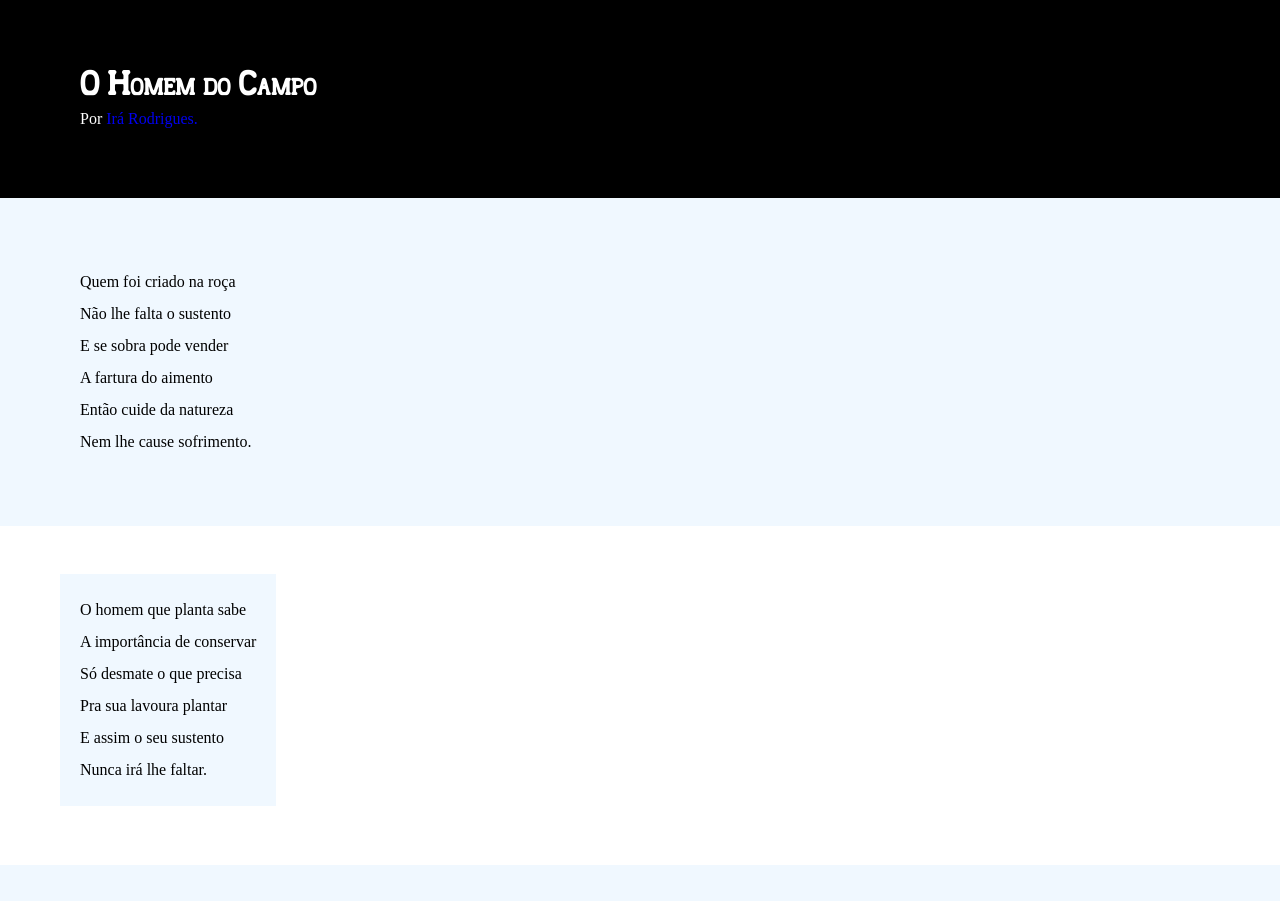
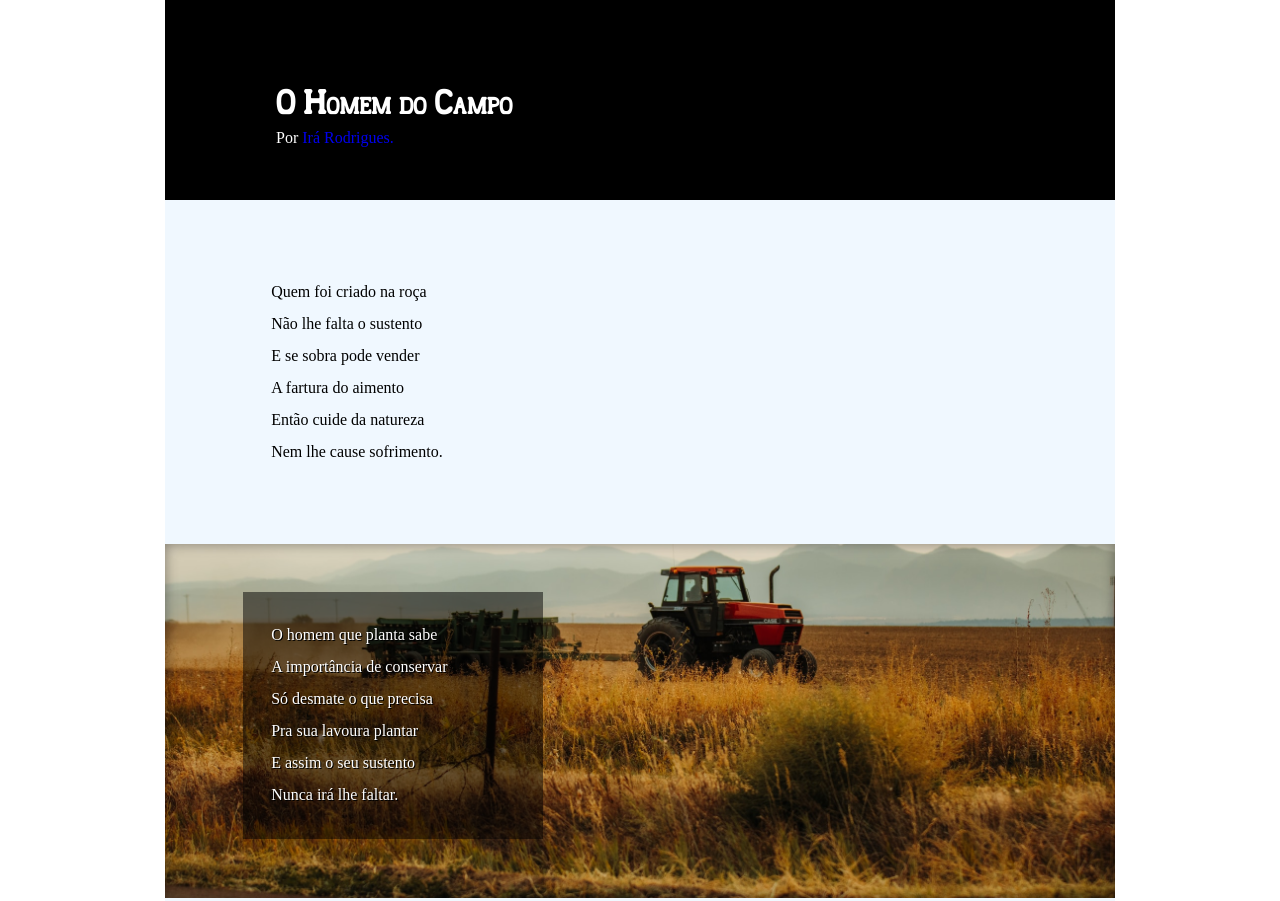
Before and after one commit to gothlul/Cordel_-_A_Poesia, a plain HTML site: page index.html in a window 1280 px wide. Shown: the top 901 px of the page. Drawn offline with Linux system fonts and the light colour scheme.

Commit message:
Adicionando imagens

```diff
--- a/index.html
+++ b/index.html
@@ -10,14 +10,17 @@
 
 <body>
     <header>
+        <div>
             <h1>O Homem do Campo</h1>
             <p>Por <a href="https://www.recantodasletras.com.br/autor.php?id=117353" target="_blank">Irá Rodrigues.</a></p>
+        </div>
     </header>
 
     <!--------------------------------------->
 
     <main>
         <section class="folha">
+            <div>
                 <p>
                     Quem foi criado na roça<br>
                     Não lhe falta o sustento<br>
@@ -26,9 +29,12 @@
                     Então cuide da natureza<br>
                     Nem lhe cause sofrimento.
                 </p>
+            </div>
+
         </section>
 
-        <section>
+        <section id="img-01">
+            <div>
                 <p>
                     O homem que planta sabe<br>
                     A importância de conservar<br>
@@ -37,9 +43,11 @@
                     E assim o seu sustento<br>
                     Nunca irá lhe faltar.
                 </p>
+            </div>
         </section>
 
         <section class="folha">
+            <div>
                 <p>
                     No campo de tudo tem<br>
                     Porco, galinha e o ovo<br>
@@ -57,9 +65,11 @@
                     A natureza fornece tudo<br>
                     É só cuidar bem do chão.
                 </p>
+            </div>
         </section>
 
-        <section>
+        <section id="img-02">
+            <div>
                 <p>
                     Água no rio a vontade<br>
                     Lugar feliz para se morar<br>
@@ -68,9 +78,11 @@
                     A vida na roça é boa<br>
                     E não ficam sem estudar.
                 </p>
+            </div>
         </section>
 
         <section class="folha">
+            <div>
                 <p>
                     Tudo que se planta dá<br>
                     Isso é uma riqueza<br>
@@ -79,6 +91,7 @@
                     Quem gosta de trabalhar<br>
                     Nada lhe falta na mesa.
                 </p>
+            </div>
         </section>
     </main>
 
--- a/style.css
+++ b/style.css
@@ -2,16 +2,15 @@
 
 
 :root{
-    --cor-00: #000000;
+    --cor-tela: rgba( 0, 0, 0, .5);
     --cor-00: #000000;
     --cor-00: #000000;
     --cor-00: #000000;
 
     --font-titulo: 'Landster', Verdana, sans-serif;
+    --font-texto:;
 
 }
-
-
 
 
 *{
@@ -25,33 +24,58 @@
 
 html, body{
     min-height: 100vh;
+    display: flex;
+}
+
+
+body{
+    width: 100%;
+    max-width: 950px;
+    margin: 0 auto;
+    font-family: var(--font-texto);
+    flex-direction: column;
 }
 
 
 header, footer{
-    padding: 20px 80px;
+    width: 100%;
+    display: flex;
+    padding: 20px;
+    box-sizing: border-box;
+    align-items: center;
 }
-
 
 
 header{
     background: linear-gradient(to bottom, var(--cor-00), var(--cor-00));
     color: white;
+    height: 200px;
 }
 
+
+header div{
+    width: 80%;
+    height: auto;
+    margin: 0 auto;
+}
+
+
 header h1{
-    padding-top: 50px;
+    padding-top: 5vh;
     font-variant: small-caps;
     font-family: var(--font-titulo);
 }
 
+
 header p{
-    padding: 5px 0 50px 0;
+    padding: 5px 0 5px 0;
 }
+
 
 header a{
     color: var();
 }
+
 
 header a:hover{
     color: var();
@@ -60,13 +84,23 @@ header a:hover{
 
 
 section{
+    width: 100%;
     line-height: 2em;
-    padding: 6vh 60px;
+    padding: 6vh 0;
+    display: flex;
 }
 
+
+section > div{
+    width: 83.5%;
+    margin: 0 auto;
+}
+
+
 p{
-    padding: 20px;
+    padding: 3.5%;
 }
+
 
 section.folha{
     background-color: aliceblue;
@@ -76,9 +110,24 @@ section.folha{
 
 
 section:not(.folha){
+    box-shadow: inset 0px 0px 13px rgba( 0, 0, 0, .4);
 }
 
-section:not(.folha) > p{
-    background-color: aliceblue;
+section#img-01{
+    background: url('recursos/Img/trator.jpg') center bottom fixed;
+    background-size: cover;
+}
+
+section#img-02{
+    background: url('recursos/Img/pasto.jpg') center center fixed;
+    background-size: cover;
+}
+
+
+section:not(.folha) p{
+    padding-right: 12%;
+    background-color: var(--cor-tela);
+    color: white;
     display: inline-block;
+    text-shadow: 1px 1px black;
 }
```
Also changed, not shown: recursos/Img/pasto.jpg (added), recursos/Img/trator.jpg (added). Lines whose indentation alone changed are shown as unchanged.
